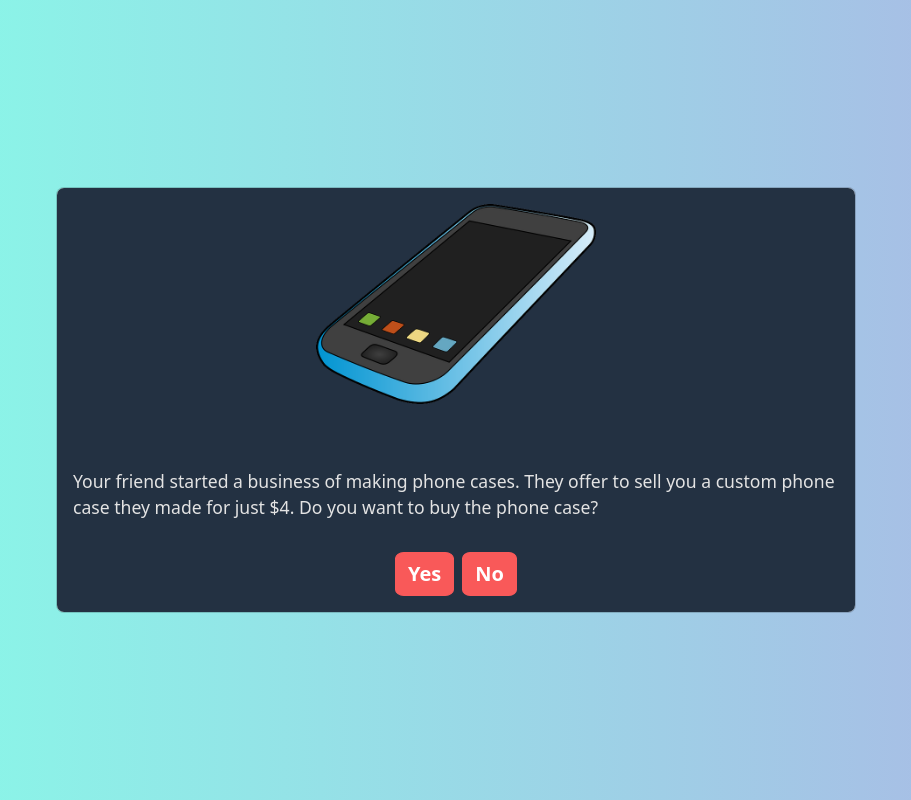
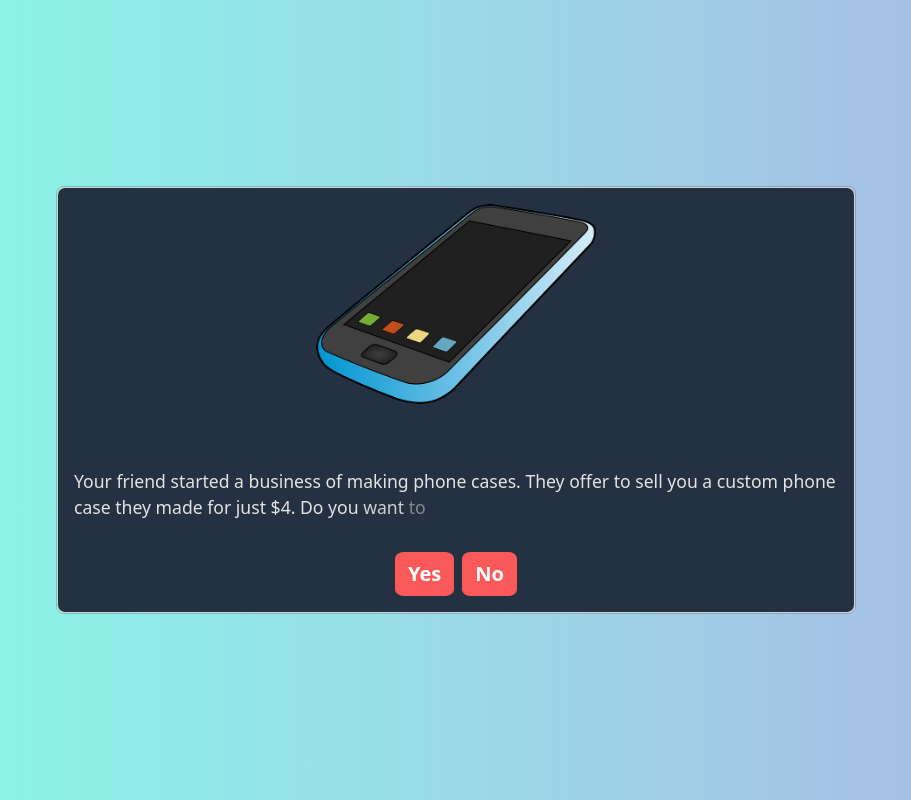
Before and after one commit to legendcodes1/DollarTrailAdventurers, a React (Create React App) app: page / in a window 1280 px wide. Both pictures are taken after a click on the button "Start". Shown: the whole page, without its empty margins (184-1095 px from the left). Built offline with nearby package versions, Linux system fonts and the light colour scheme.

Commit message:
almost final

```diff
--- a/package.json
+++ b/package.json
@@ -11,6 +11,7 @@
     "@types/react": "^18.3.1",
     "@types/react-dom": "^18.3.0",
     "bootstrap": "^5.3.3",
+    "framer-motion": "^11.1.7",
     "react": "^18.3.1",
     "react-bootstrap": "^2.10.2",
     "react-dom": "^18.3.1",
--- a/src/Components/ActionModal.tsx
+++ b/src/Components/ActionModal.tsx
@@ -1,7 +1,9 @@
-import Button from "react-bootstrap/Button";
-import Modal from "react-bootstrap/Modal";
+import React from "react";
+import { motion } from "framer-motion";
+import { Button, Modal } from "react-bootstrap";
 import "../Styles/modals.css";
 import dollarTrailImage from "../Images/Book.png";
+
 interface ActionModalProps {
   show: boolean;
   handleClose: () => void;
@@ -9,7 +11,25 @@ interface ActionModalProps {
   description: string;
 }
 
-function ActionModal(props: ActionModalProps) {
+const ActionModal: React.FC<ActionModalProps> = (props) => {
+  const modalVariants = {
+    hidden: {
+      opacity: 0,
+      y: -50
+    },
+    visible: {
+      opacity: 1,
+      y: 0,
+      transition: {
+        type: "spring",
+        stiffness: 120,
+        damping: 12
+      }
+    }
+  };
+
+  const text = props.description.split(" ");
+
   return (
     <Modal
       show={props.show}
@@ -19,6 +39,12 @@ function ActionModal(props: ActionModalProps) {
       centered
       className="myModal"
     >
+      <motion.div
+        className="modal-content"
+        variants={modalVariants}
+        initial="hidden"
+        animate="visible"
+      >
         <Modal.Header className="header center">
           <Modal.Title id="contained-modal-title-vcenter">
             <img src={require(`../Images/${props.image}`)} />
@@ -26,13 +52,29 @@ function ActionModal(props: ActionModalProps) {
         </Modal.Header>
         <Modal.Body className="mBody center"></Modal.Body>
         <Modal.Body className="mBody center">
-        <div className="desc"> {props.description}</div>
+          <div className="desc">
+            {text.map((el, i) => (
+              <motion.span
+                key={i}
+                initial={{ opacity: 0 }}
+                animate={{ opacity: 1 }}
+                transition={{
+                  duration: 0.25,
+                  delay: i / 10
+                }}
+              >
+                {el}{" "}
+              </motion.span>
+            ))}
+          </div>
         </Modal.Body>
         <Modal.Footer className="footer center">
           <Button onClick={props.handleClose}>Yes</Button>
           <Button onClick={props.handleClose}>No</Button>
         </Modal.Footer>
+      </motion.div>
     </Modal>
   );
-}
+};
+
 export default ActionModal;
```
Also changed, not shown: src/Components/SummaryCarousel.tsx (added, +32 -0 lines), src/Images/ExampleCarouselImage.jpg (added), 1 other file (tests, documents, lock files or other folders). Lines whose indentation alone changed are shown as unchanged.
